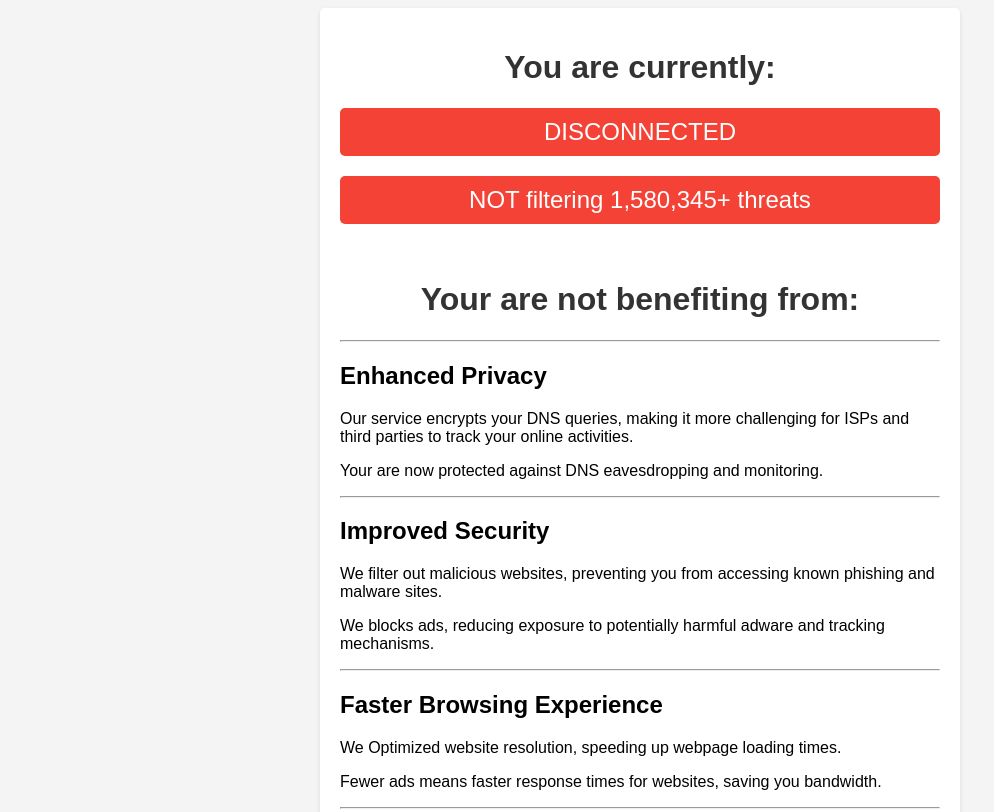
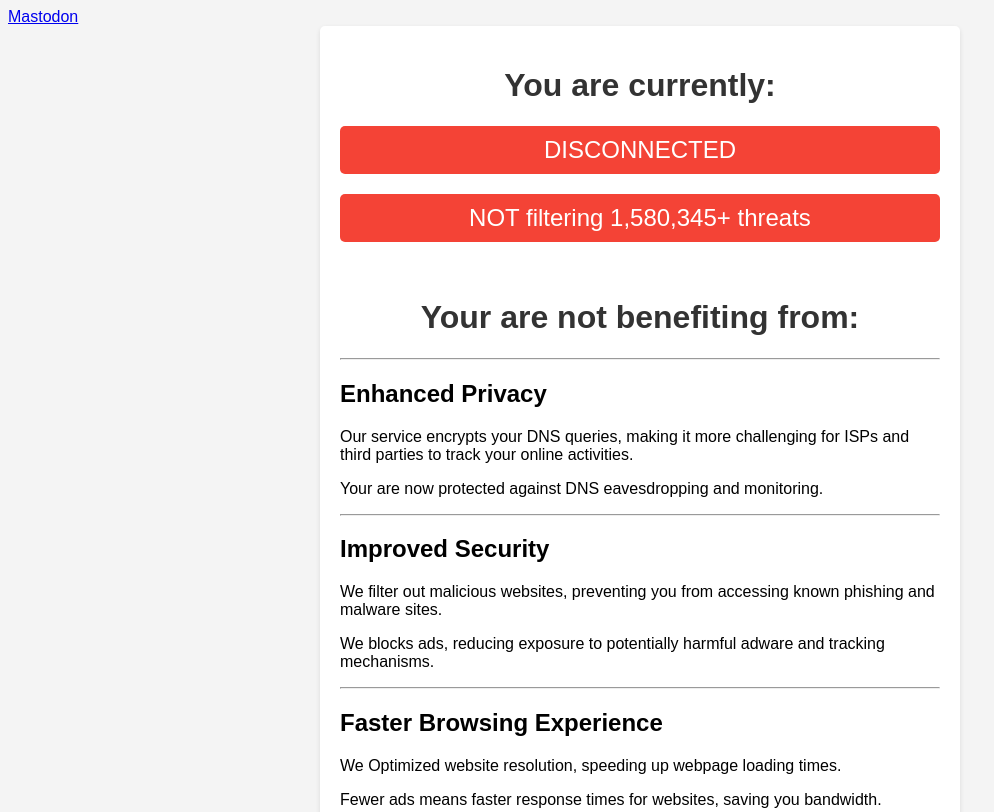
Before and after one commit to NomadGuard/nomadguard.github.io, a plain HTML site: page index.html in a window 1280 px wide. Shown: the top 812 px of the page, without its empty margins (0-994 px from the left). Drawn offline with Linux system fonts and the light colour scheme.

Commit message:
add Mastodon linkback

```diff
--- a/index.html
+++ b/index.html
@@ -4,6 +4,7 @@
     <meta charset="UTF-8">
     <meta name="viewport" content="width=device-width, initial-scale=1.0">
     <link rel="stylesheet" href="styles.css">
+    <a rel="me" href="https://fosstodon.org/@queryguard">Mastodon</a>
     <title>Service Status</title>
 </head>
 <body>
```
